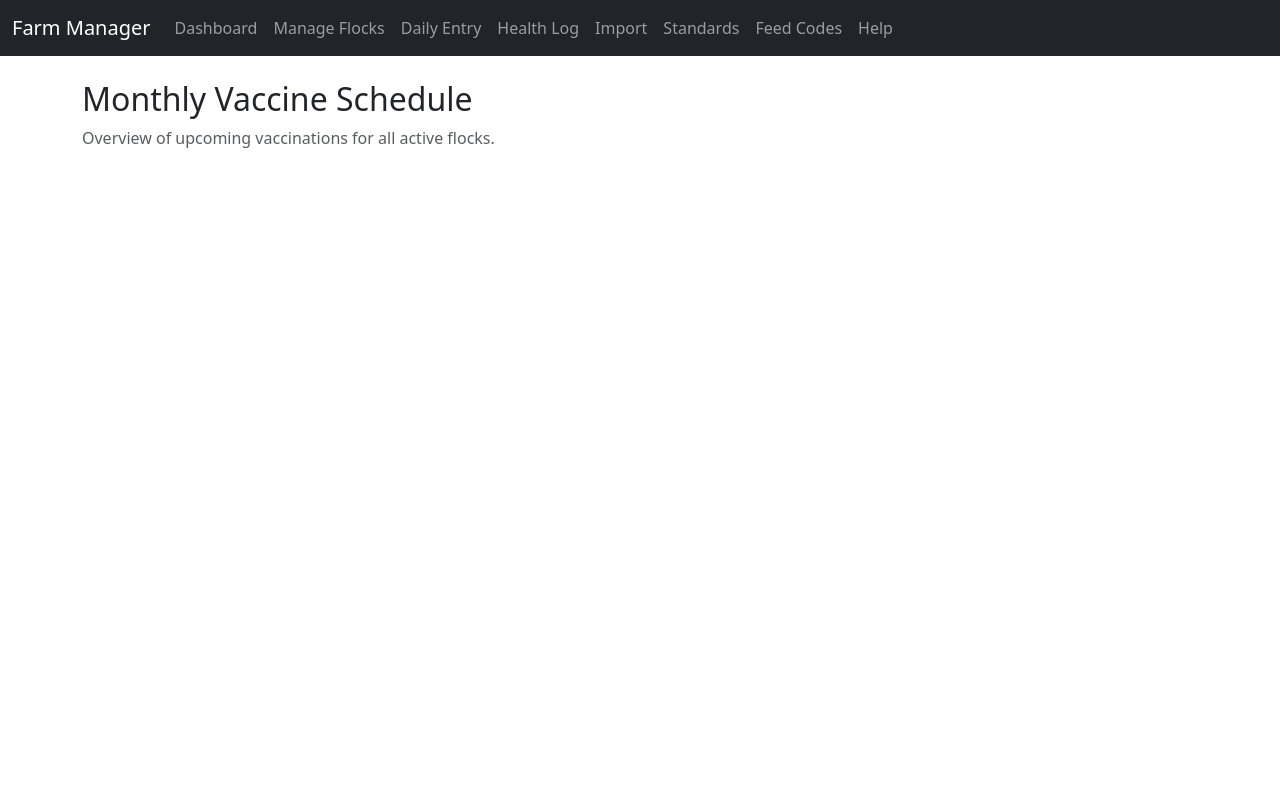
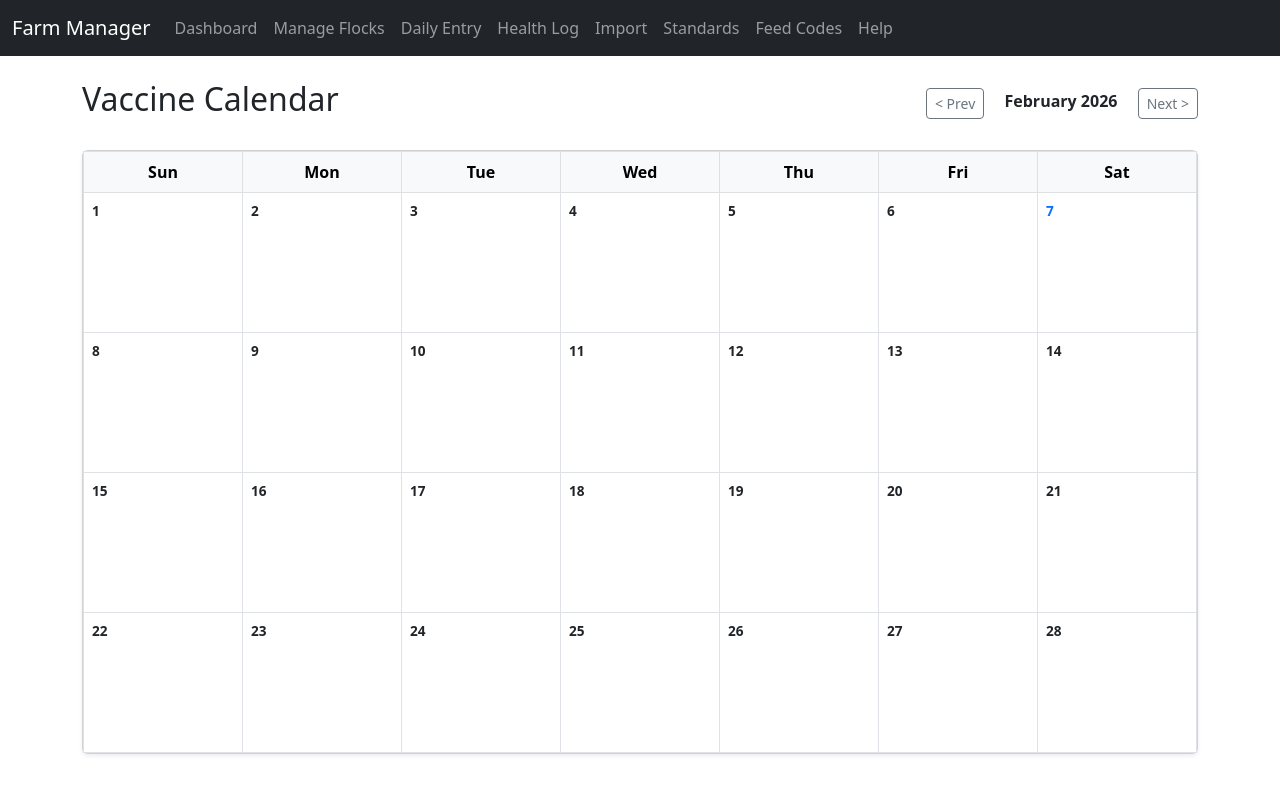
Before and after one commit to syabiladham20/ERP-SLH, a Flask app: page /vaccine_schedule in a window 1280 px wide. Run offline with Flask 3, Linux system fonts and the light colour scheme.

Commit message:
feat: enhance vaccine schedule with auto-calc and calendar view
- Added standard vaccine schedule initialization.
- Implemented bulk edit, add row, and delete functionality for vaccine records.
- Added auto-calculation of estimated dates based on flock age (Day/Week) relative to intake date.
- Created a monthly calendar view for global vaccine tracking.
- Verified changes with backend tests and frontend screenshots.

Co-authored-by: syabiladham20 <255771918+syabiladham20@users.noreply.github.com>

```diff
--- a/app.py
+++ b/app.py
@@ -1110,39 +1110,113 @@ def flock_sampling(id):
 def flock_vaccines(id):
     flock = Flock.query.get_or_404(id)
     if request.method == 'POST':
-        vaccine_id = request.form.get('vaccine_id')
-        v = Vaccine.query.get_or_404(vaccine_id)
-
-        actual_date_str = request.form.get('actual_date')
-        if actual_date_str:
-            v.actual_date = datetime.strptime(actual_date_str, '%Y-%m-%d').date()
-
-        remarks = request.form.get('remarks')
-        if remarks is not None:
-             v.remarks = remarks
-
-        db.session.commit()
-        flash('Vaccine record updated.', 'success')
+        if 'load_standard' in request.form:
+            if Vaccine.query.filter_by(flock_id=id).count() == 0:
+                initialize_vaccine_schedule(id)
+                flash('Standard schedule loaded.', 'success')
+            else:
+                flash('Schedule is not empty. Cannot load standard.', 'warning')
+
+        elif 'add_row' in request.form:
+            v = Vaccine(flock_id=id, age_code='', vaccine_name='')
+            db.session.add(v)
+            db.session.commit()
+            flash('New row added.', 'success')
+
+        elif 'delete_id' in request.form:
+            v_id = request.form.get('delete_id')
+            v = Vaccine.query.get(v_id)
+            if v and v.flock_id == id:
+                db.session.delete(v)
+                db.session.commit()
+                flash('Record deleted.', 'info')
+
+        elif 'save_changes' in request.form:
+            # Bulk Update
+            vaccine_ids = [k.split('_')[2] for k in request.form.keys() if k.startswith('v_id_')]
+            updated_count = 0
+
+            for vid in vaccine_ids:
+                v = Vaccine.query.get(vid)
+                if not v or v.flock_id != id: continue
+
+                age_code = request.form.get(f'age_code_{vid}')
+                name = request.form.get(f'vaccine_name_{vid}')
+                route = request.form.get(f'route_{vid}')
+                est_date_str = request.form.get(f'est_date_{vid}')
+                actual_date_str = request.form.get(f'actual_date_{vid}')
+                remarks = request.form.get(f'remarks_{vid}')
+
+                if age_code is not None: v.age_code = age_code
+                if name is not None: v.vaccine_name = name
+                if route is not None: v.route = route
+                if remarks is not None: v.remarks = remarks
+
+                if est_date_str:
+                    try:
+                        v.est_date = datetime.strptime(est_date_str, '%Y-%m-%d').date()
+                    except ValueError: pass
+
+                if actual_date_str:
+                    try:
+                        v.actual_date = datetime.strptime(actual_date_str, '%Y-%m-%d').date()
+                    except ValueError: pass
+                elif actual_date_str == '':
+                    v.actual_date = None
+
+                updated_count += 1
+
+            db.session.commit()
+            flash(f'Updated {updated_count} records.', 'success')
+
         return redirect(url_for('flock_vaccines', id=id))
 
-    vaccines = Vaccine.query.filter_by(flock_id=id).order_by(Vaccine.id.asc()).all()
+    vaccines = Vaccine.query.filter_by(flock_id=id).order_by(Vaccine.est_date.asc(), Vaccine.id.asc()).all()
     return render_template('flock_vaccines.html', flock=flock, vaccines=vaccines)
 
 @app.route('/vaccine_schedule')
 def global_vaccine_schedule():
+    import calendar
+    today = date.today()
+
+    try:
+        year = int(request.args.get('year', today.year))
+        month = int(request.args.get('month', today.month))
+    except:
+        year = today.year
+        month = today.month
+
+    cal = calendar.Calendar(firstweekday=6)
+    month_days = cal.monthdatescalendar(year, month)
+
+    prev_month = month - 1 if month > 1 else 12
+    prev_year = year if month > 1 else year - 1
+    next_month = month + 1 if month < 12 else 1
+    next_year = year if month < 12 else year + 1
+
+    start_date = date(year, month, 1)
+    last_day = calendar.monthrange(year, month)[1]
+    end_date = date(year, month, last_day)
+
     active_flocks = Flock.query.filter_by(status='Active').all()
     flock_ids = [f.id for f in active_flocks]
-    vaccines = Vaccine.query.filter(Vaccine.flock_id.in_(flock_ids)).order_by(Vaccine.est_date.asc()).all()
-
-    schedule = {}
+
+    vaccines = Vaccine.query.filter(Vaccine.flock_id.in_(flock_ids)).filter(Vaccine.est_date >= start_date, Vaccine.est_date <= end_date).order_by(Vaccine.est_date).all()
+
+    events_by_date = {}
     for v in vaccines:
-        if not v.est_date: continue
-        month_key = v.est_date.strftime('%Y-%m')
-        if month_key not in schedule:
-            schedule[month_key] = []
-        schedule[month_key].append(v)
-
-    return render_template('vaccine_schedule.html', schedule=schedule)
+        d = v.est_date
+        if d not in events_by_date: events_by_date[d] = []
+        events_by_date[d].append(v)
+
+    return render_template('vaccine_schedule.html',
+                           year=year, month=month,
+                           month_name=calendar.month_name[month],
+                           month_days=month_days,
+                           events_by_date=events_by_date,
+                           prev_month=prev_month, prev_year=prev_year,
+                           next_month=next_month, next_year=next_year,
+                           today=today)
 
 @app.route('/flock/<int:id>/sampling/<int:event_id>/upload', methods=['POST'])
 def upload_sampling_result(id, event_id):
--- a/templates/vaccine_schedule.html
+++ b/templates/vaccine_schedule.html
@@ -1,54 +1,55 @@
 {% extends 'base.html' %}
 
 {% block content %}
-<h2>Monthly Vaccine Schedule</h2>
-<p class="text-muted">Overview of upcoming vaccinations for all active flocks.</p>
+<div class="d-flex justify-content-between align-items-center mb-4">
+    <h2>Vaccine Calendar</h2>
+    <div>
+        <a href="{{ url_for('global_vaccine_schedule', year=prev_year, month=prev_month) }}" class="btn btn-outline-secondary btn-sm">&lt; Prev</a>
+        <span class="mx-3 fw-bold">{{ month_name }} {{ year }}</span>
+        <a href="{{ url_for('global_vaccine_schedule', year=next_year, month=next_month) }}" class="btn btn-outline-secondary btn-sm">Next &gt;</a>
+    </div>
+</div>
 
-{% for month, vaccines in schedule.items() %}
-<div class="card mb-4">
-    <div class="card-header bg-dark text-white">
-        Month: {{ month }}
-    </div>
-    <div class="card-body">
-        <div class="table-responsive">
-            <table class="table table-bordered table-sm">
-                <thead>
+<div class="card shadow-sm">
+    <div class="card-body p-0">
+        <table class="table table-bordered mb-0" style="table-layout: fixed;">
+            <thead class="table-light text-center">
                 <tr>
-                        <th>Date</th>
-                        <th>House / Flock</th>
-                        <th>Age</th>
-                        <th>Vaccine</th>
-                        <th>Route</th>
-                        <th>Doses Needed</th>
-                        <th>Status</th>
+                    <th style="width: 14.28%;">Sun</th>
+                    <th style="width: 14.28%;">Mon</th>
+                    <th style="width: 14.28%;">Tue</th>
+                    <th style="width: 14.28%;">Wed</th>
+                    <th style="width: 14.28%;">Thu</th>
+                    <th style="width: 14.28%;">Fri</th>
+                    <th style="width: 14.28%;">Sat</th>
                 </tr>
             </thead>
             <tbody>
-                    {% for v in vaccines %}
+                {% for week in month_days %}
                 <tr>
-                        <td>{{ v.est_date }}</td>
-                        <td>
-                            <a href="{{ url_for('flock_vaccines', id=v.flock.id) }}">
-                                {{ v.flock.house.name }} ({{ v.flock.batch_id }})
+                    {% for day in week %}
+                    <td class="align-top" style="height: 140px; font-size: 0.85rem; background-color: {% if day.month != month %}#f8f9fa{% else %}#fff{% endif %};">
+                        <div class="d-flex justify-content-between">
+                            <span class="fw-bold {% if day == today %}text-primary{% endif %}">{{ day.day }}</span>
+                        </div>
+                        <div class="mt-1 overflow-auto" style="max-height: 110px;">
+                            {% if day in events_by_date %}
+                                {% for v in events_by_date[day] %}
+                                    <a href="{{ url_for('flock_vaccines', id=v.flock.id) }}" class="text-decoration-none">
+                                        <div class="mb-1 p-1 rounded {% if v.actual_date %}bg-success text-white{% else %}bg-warning text-dark{% endif %}" style="font-size: 0.75rem;">
+                                            <strong>{{ v.flock.house.name }}</strong> ({{ v.age_code }})<br>
+                                            {{ v.vaccine_name }}
+                                        </div>
                                     </a>
+                                {% endfor %}
+                            {% endif %}
+                        </div>
                     </td>
-                        <td>{{ v.age_code }}</td>
-                        <td>{{ v.vaccine_name }}</td>
-                        <td>{{ v.route }}</td>
-                        <td>{{ v.dose_count }}</td>
-                        <td>
-                            {% if v.actual_date %}
-                                <span class="badge bg-success">Done: {{ v.actual_date }}</span>
-                            {% else %}
-                                <span class="badge bg-warning text-dark">Pending</span>
-                            {% endif %}
-                        </td>
+                    {% endfor %}
                 </tr>
                 {% endfor %}
             </tbody>
         </table>
     </div>
 </div>
-</div>
-{% endfor %}
 {% endblock %}
```
Also changed, not shown: templates/flock_vaccines.html (+94 -17 lines), 1 other file. Lines whose indentation alone changed are shown as unchanged.
